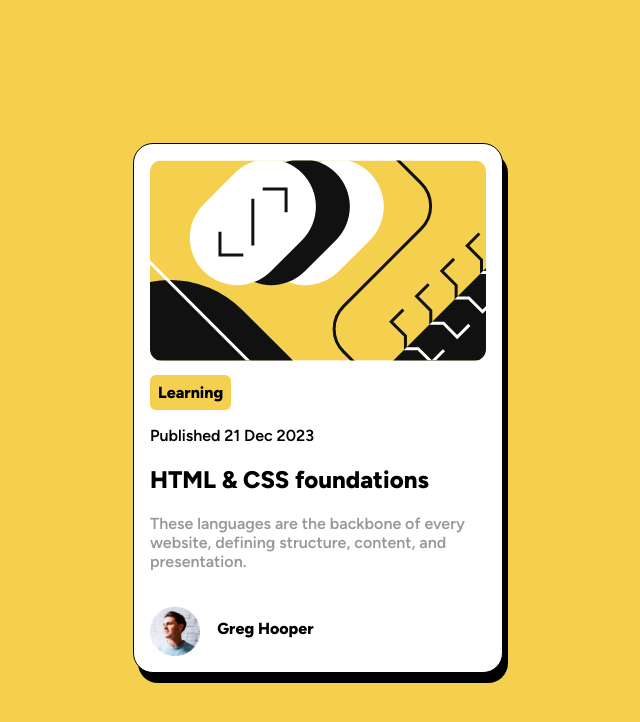
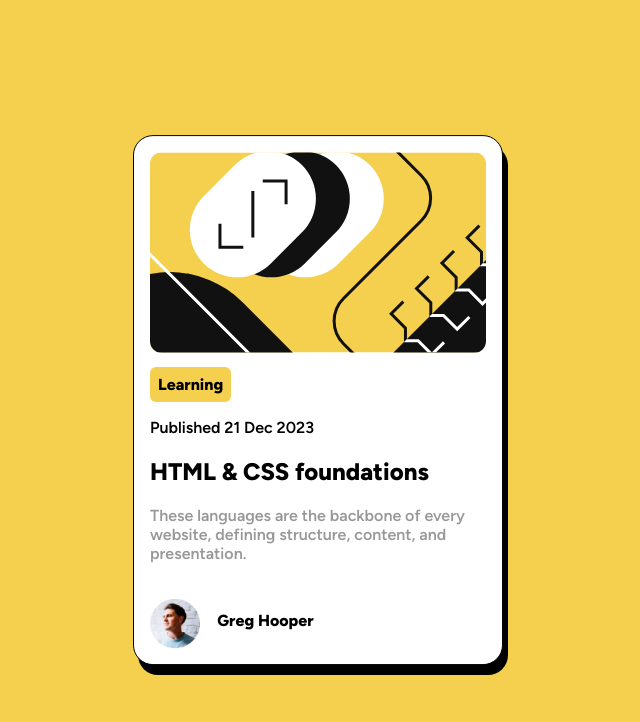
Before and after one commit to malikasgarov/AlgoAcademy-Task5, a plain HTML site: page index.html in a window 1280 px wide. Shown: the whole page, without its empty margins (322-962 px from the left). Drawn offline with Linux system fonts and the light colour scheme; files whose address does not match are found by name.

Commit message:
finished

```diff
--- a/css/index.css
+++ b/css/index.css
@@ -10,34 +10,9 @@ body{
     background-color: rgb(244, 208, 78);
     font-family: 'asd';
     text-align: center;
-    /* height: calc(100vh - 10px); */
+    height: calc(100vh - 16px);
 }
 
-@media (max-height: 1000px) {
-    div.contest{
-        margin-top: 235px;
-    }
-}
-@media (max-height: 900px) {
-    div.contest{
-        margin-top: 185px;
-    }
-}
-@media (max-height: 800px) {
-    div.contest{
-        margin-top: 135px;
-    }
-}
-@media (max-height: 700px) {
-    div.contest{
-        margin-top: 85px;
-    }
-}
-@media (max-height: 600px) {
-    div.contest{
-        margin-top: 35px;
-    }
-}
 
 p{
     font-family: 'p';
@@ -55,6 +30,9 @@ div.contest{
     border:1px solid;
     border-radius: 20px;
     box-shadow: 5px 10px black;
+    position: absolute;
+    top: 50%;
+    translate: -50% -50%;
 }
 div.flex{
     position: relative;
```
